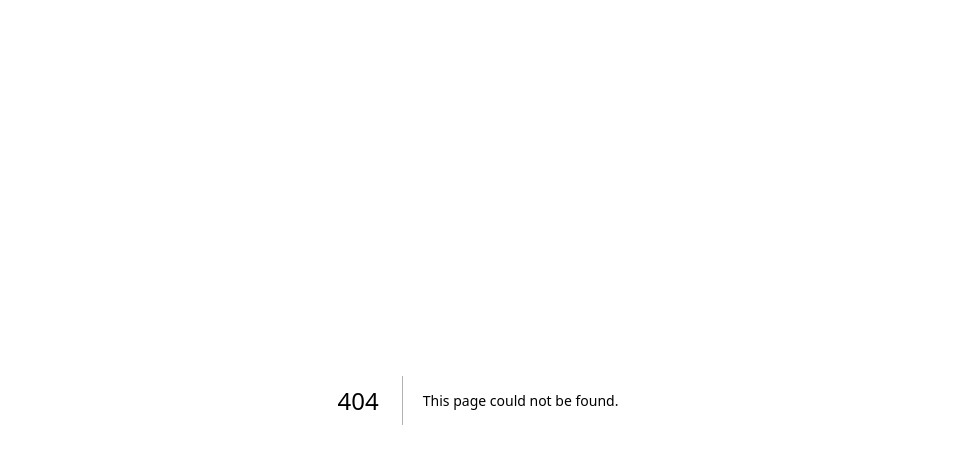
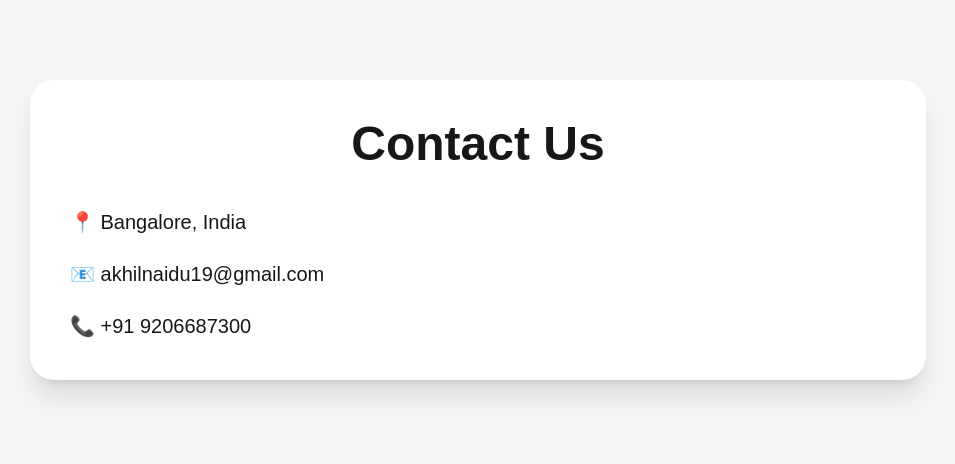
Before and after one commit to akhilnaidu19-gif/carparking, a Next.js app: page /contact in a window 1280 px wide. Before the commit this address had no page. Shown: the top 464 px of the page, without its empty margins (162-1117 px from the left). Built offline with nearby package versions, Linux system fonts and the light colour scheme.

Commit message:
Added contact page and footer links

```diff
--- /dev/null
+++ b/app/contact/page.tsx
@@ -0,0 +1,31 @@
+export default function ContactPage() {
+  return (
+    <div className="min-h-screen bg-gray-100 py-20 px-6">
+
+      <div className="max-w-4xl mx-auto bg-white rounded-3xl shadow-xl p-10">
+
+        <h1 className="text-5xl font-bold mb-10 text-center">
+          Contact Us
+        </h1>
+
+        <div className="space-y-6 text-xl">
+
+          <p>
+            📍 Bangalore, India
+          </p>
+
+          <p>
+            📧 akhilnaidu19@gmail.com
+          </p>
+
+          <p>
+            📞 +91 9206687300
+          </p>
+
+        </div>
+
+      </div>
+
+    </div>
+  );
+}
--- a/app/page.tsx
+++ b/app/page.tsx
@@ -360,12 +360,33 @@ useEffect(() => {
     <div>
       <h4 className="font-bold mb-4">For Owners</h4>
 
-      <ul className="space-y-2 text-gray-400">
-        <li>List Parking</li>
-        <li>Owner Dashboard</li>
-        <li>Earnings</li>
-        <li>Support</li>
-      </ul>
+     <ul className="space-y-2 text-gray-400">
+
+  <li>
+    <a href="/add-parking">
+      List Parking
+    </a>
+  </li>
+
+  <li>
+    <a href="/dashboard">
+      Owner Dashboard
+    </a>
+  </li>
+
+  <li>
+    <a href="/bookings">
+      Earnings
+    </a>
+  </li>
+
+  <li>
+    <a href="/contact">
+      Support
+    </a>
+  </li>
+
+</ul>
     </div>
 
     <div>
@@ -373,8 +394,8 @@ useEffect(() => {
 
       <ul className="space-y-2 text-gray-400">
         <li>Bangalore, India</li>
-        <li>support@carparkingbangalore.com</li>
-        <li>+91 9876543210</li>
+        <li>akhilnaidu19@gmail.com</li>
+        <li>+91 9206687300</li>
       </ul>
     </div>
   </div>
```
